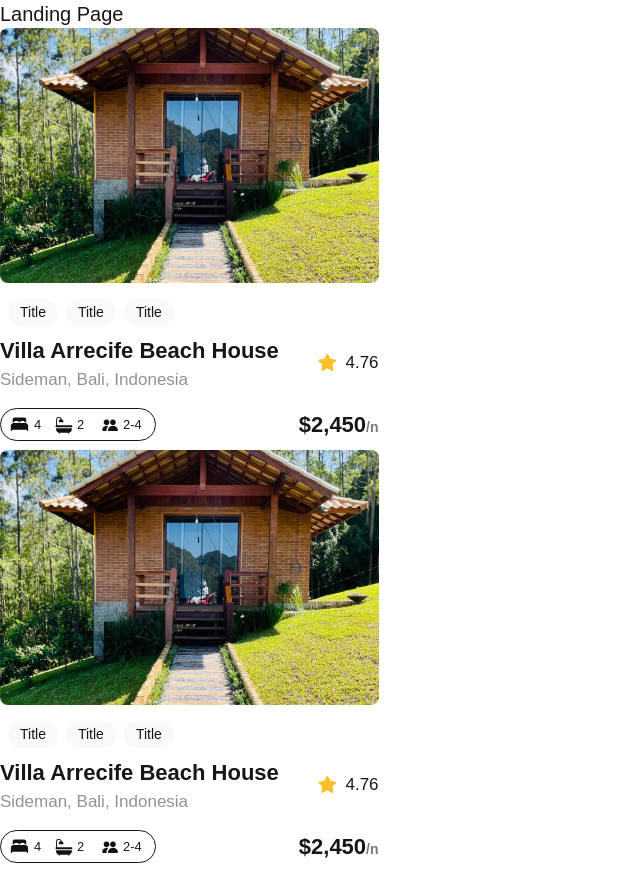
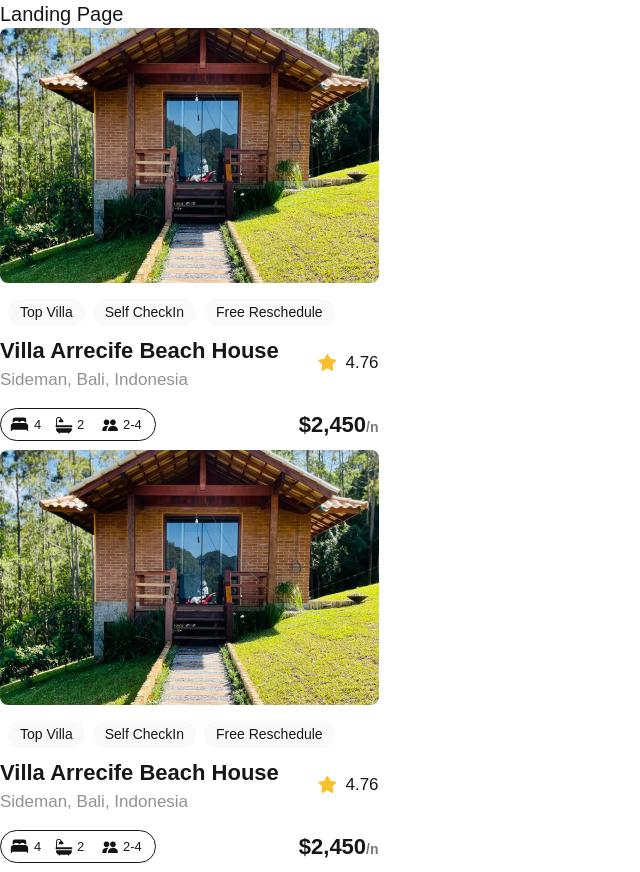
Before and after one commit to Laterat/alx-project-0x00-setup, a Next.js app in the folder alx-project-0x00/: page /landing in a window 1280 px wide. Shown: the whole page, without its empty margins (0-640 px from the left). Built offline with nearby package versions, Linux system fonts and the light colour scheme.

Commit message:
Update interface

```diff
--- a/alx-project-0x00/components/Pill.tsx
+++ b/alx-project-0x00/components/Pill.tsx
@@ -1,10 +1,12 @@
+
+import { PillProps } from "@/interfaces";
 
 
-const Pill: React.FC=()=>{
+const Pill: React.FC <PillProps>=({title})=>{
     return(
         <div className="flex justify-center items-center
                         bg-[#F9F9F9] px-3 w-auto h-[27px] rounded-full">
-            <p className="text-sm">Title</p>
+            <p className="text-sm">{title}</p>
         </div>
     );
 }
```
Also changed, not shown: alx-project-0x00/interfaces/index.ts (+9 -0 lines), alx-project-0x00/pages/landing.tsx (line endings or trailing spaces).
